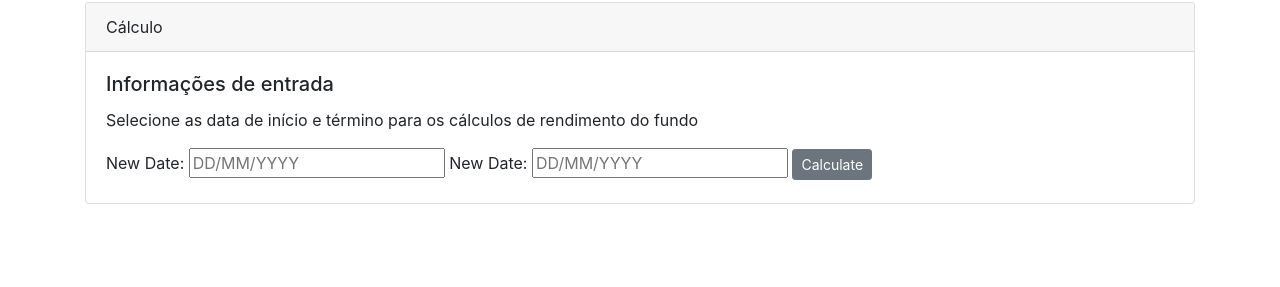
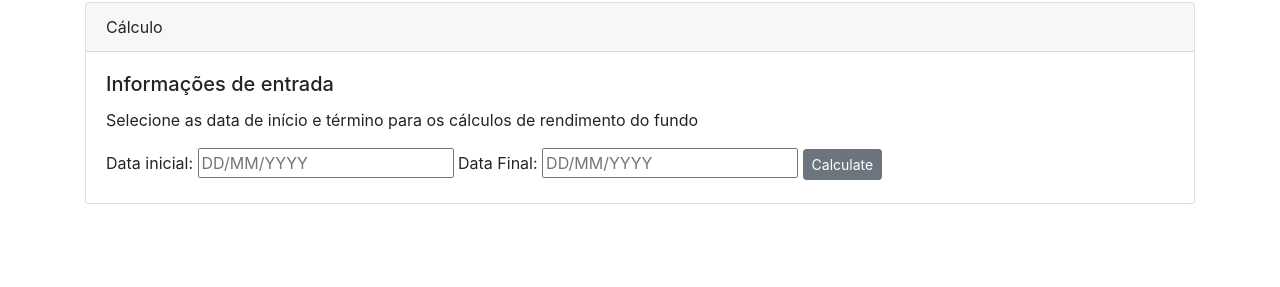
Before and after one commit to fernandofsilva/desafio-tech, a Flask app: page / in a window 1280 px wide. Shown: the part 513-800 px from the top of the page. Run offline with Flask 2, Linux system fonts and the light colour scheme; some libraries are stand-ins or nearby versions.

Commit message:
Added interface README

```diff
--- a/templates/base.html
+++ b/templates/base.html
@@ -63,9 +63,9 @@
                 <div class="card-body">
                     <h5 class="card-title">Informações de entrada</h5>
                     <p class="card-text">Selecione as data de início e término para os cálculos de rendimento do fundo</p>
-                    <label for="start_date">New Date:</label>
+                    <label for="start_date">Data inicial:</label>
                     <input name="start_date" id="start_date" placeholder="DD/MM/YYYY" data-input />
-                    <label for="end_date">New Date:</label>
+                    <label for="end_date">Data Final:</label>
                     <input name="end_date" id="end_date" placeholder="DD/MM/YYYY" data-input />
                     <button type="submit" value="submit" class="btn btn-secondary btn-sm">Calculate</button>
                 </div>
```
Also changed, not shown: README.md, images/interface.jpg (added).
